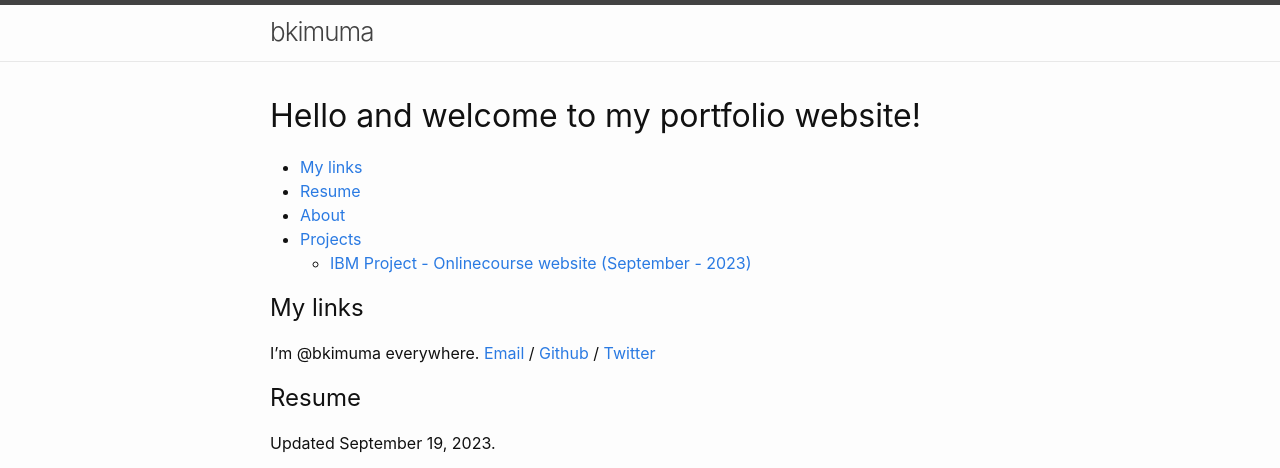
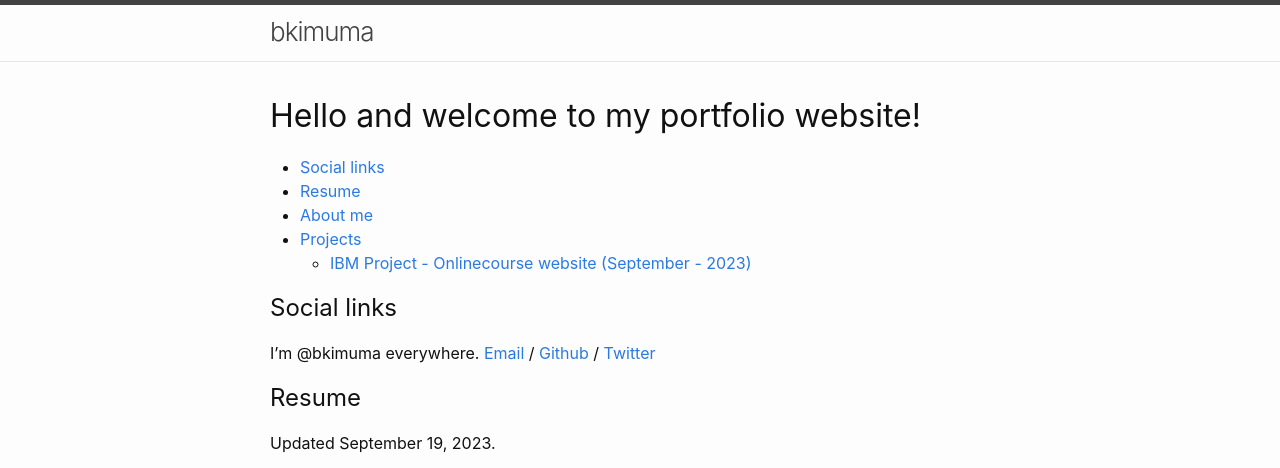
Before and after one commit to BKimuma/bkimuma.github.io, a Jekyll site: the page built from index.md, in a window 1280 px wide and 1400 px high. Shown: the top 468 px of the window. Built offline with Jekyll 4.4.1, drawn with Linux system fonts in a browser that asks for light colours; some of the changed text lies outside the part shown; grey boxes are pictures that could not be loaded.

```diff
--- a/_config.yml
+++ b/_config.yml
@@ -3,7 +3,7 @@ author:
   name: Brian Kimuma
   email: bjoramkimuma@gmail.com
 description: > # this means to ignore newlines until "show_excerpts:"
-  Brian Kimuma's blog
+  Kimuma's blog
 show_excerpts: false # set to true to show excerpts on the homepage
 
 # Minima date format
--- a/assets/favicon/browserconfig.xml
+++ b/assets/favicon/browserconfig.xml
@@ -2,7 +2,7 @@
 <browserconfig>
     <msapplication>
         <tile>
-            <square150x150logo src="/mstile-150x150.png"/>
+            <square150x150logo src="/bkimuma.png"/>
             <TileColor>#da532c</TileColor>
         </tile>
     </msapplication>
--- a/index.md
+++ b/index.md
@@ -14,7 +14,7 @@ title:      Hello and welcome to my portfolio website!
 {:toc}
 
 
-## My links
+## Social links
 I'm @bkimuma everywhere. [Email](mailto:bjoramkimuma@gmail.edu) / [Github](https://github.com/bjoramkimuma@gmail.com) / [Twitter](https://twitter.com/bjoramkimuma@gmail.com)
 
 
@@ -24,7 +24,7 @@ Updated September 19, 2023.
 <iframe style="width: 100%; height: 500px; resize: vertical; overflow: auto;" src="/assets/KIMUMA.pdf"></iframe>
 
 
-## About
+## About me
 
 Brian Kimuma is a self-trained software developer. I graduated from Kenyatta University with a degree in Telecommunication and IT. I have a strong passion for software development and an understanding of several network infrastructures.
 
@@ -41,7 +41,7 @@ The following are some of the projects I have completed, sorted chronologically.
 <details>
 <summary></summary>
 
-[Link to project](https://github.com/bkimuma/README.md/)
+[Link to project](https://github.com/bkimuma/course_project/README.md/)
 
 </details>
 
```
Also changed, not shown: assets/favicon/bkimuma.png (added), assets/favicon/mstile-150x150.png (deleted).
